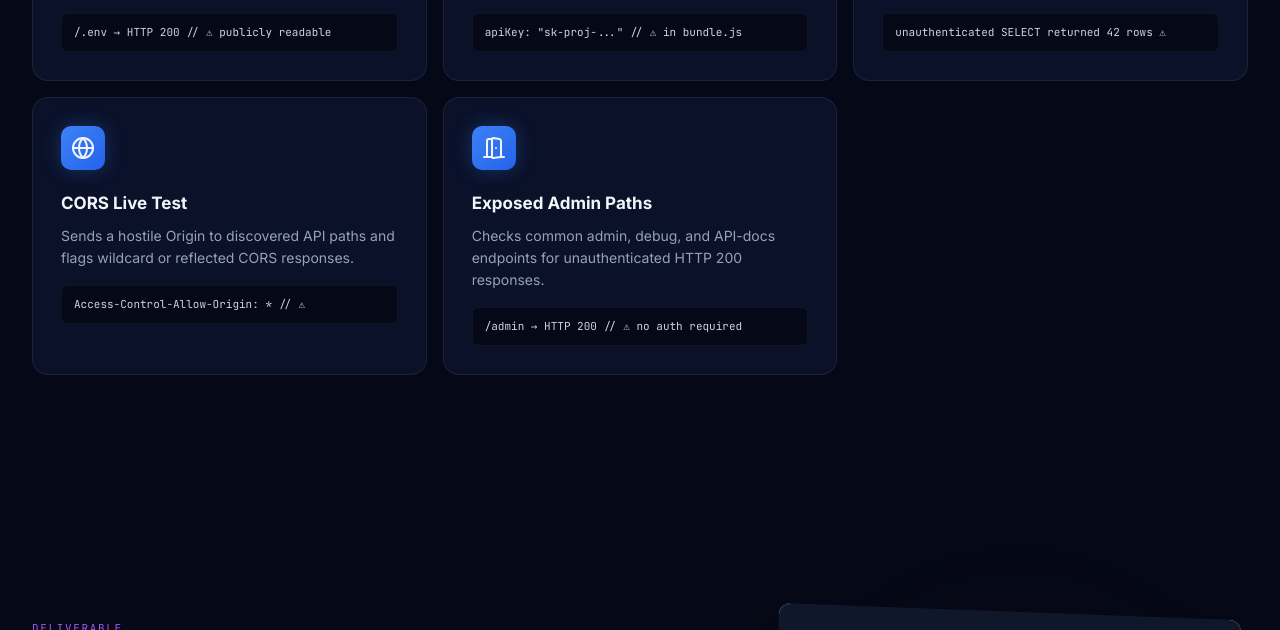
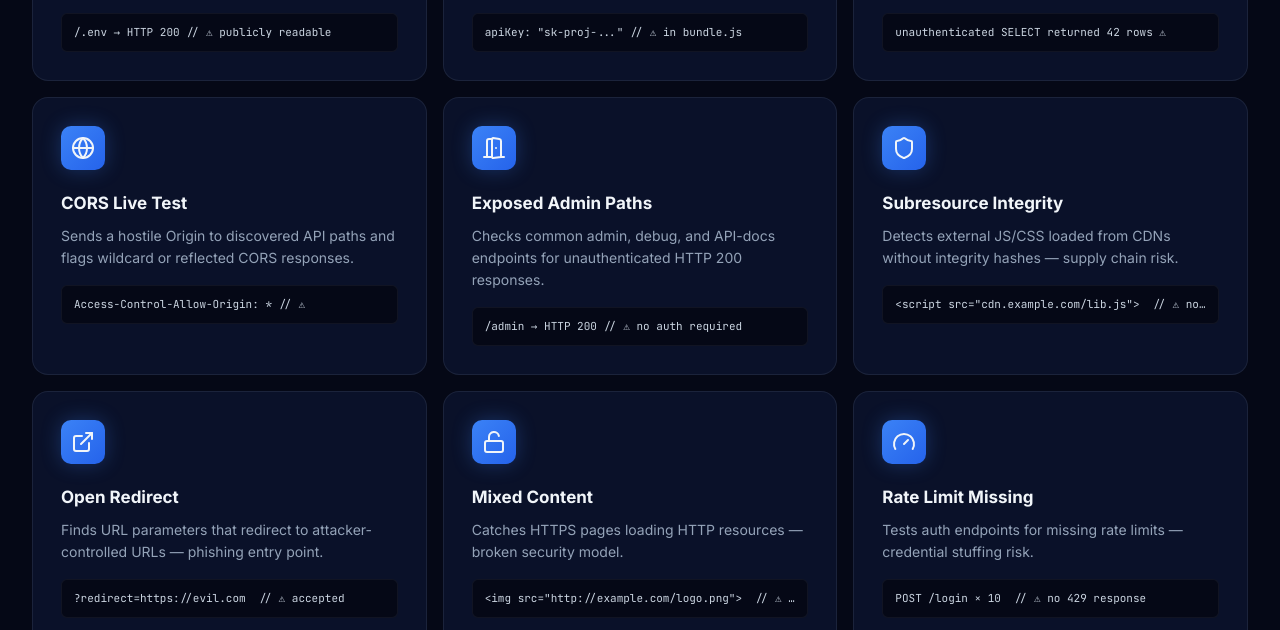
Before and after one commit to getvouch-ai/vouch-cli, a website: page index.html in a window 1280 px wide. Shown: the part 4142-4772 px from the top of the page. Drawn offline with nearby package versions, Linux system fonts and the light colour scheme.

Commit message:
v1.5.6.1 — Update homepage to reflect 22 total checks and add 5 new URL check cards

```diff
--- a/index.html
+++ b/index.html
@@ -1740,9 +1740,9 @@ footer{
 <!-- SECTION E: FEATURE CARDS -->
 <section class="features-section">
   <div class="features-inner">
-    <p class="section-eyebrow centered fade-up">17 SECURITY CHECKS</p>
+    <p class="section-eyebrow centered fade-up">22 SECURITY CHECKS</p>
     <h2 class="features-heading fade-up">We catch what your AI tool ships.</h2>
-    <p class="features-sub fade-up">Every scan covers 17 checks across GitHub repos and live URLs. Every finding includes a fix prompt for your AI tool.</p>
+    <p class="features-sub fade-up">Every scan covers 22 checks across GitHub repos and live URLs. Every finding includes a fix prompt for your AI tool.</p>
 
     <p class="features-group-label fade-up" style="font-family:var(--font-mono);font-size:11px;text-transform:uppercase;letter-spacing:0.15em;color:#94a3b8;margin:32px 0 16px;text-align:center;">GitHub Repository Scanning</p>
     <div class="features-grid">
@@ -1886,6 +1886,46 @@ footer{
         <div class="feature-title">Exposed Admin Paths</div>
         <p class="feature-desc">Checks common admin, debug, and API-docs endpoints for unauthenticated HTTP 200 responses.</p>
         <div class="feature-snippet"><code>/admin &#8594; HTTP 200 // &#9888; no auth required</code></div>
+      </div>
+
+      <!-- URL 9: Subresource Integrity -->
+      <div class="feature-card fade-up">
+        <div class="feature-icon-wrap"><i data-lucide="shield"></i></div>
+        <div class="feature-title">Subresource Integrity</div>
+        <p class="feature-desc">Detects external JS/CSS loaded from CDNs without integrity hashes &#8212; supply chain risk.</p>
+        <div class="feature-snippet"><code>&lt;script src="cdn.example.com/lib.js"&gt;  // &#9888; no integrity</code></div>
+      </div>
+
+      <!-- URL 10: Open Redirect -->
+      <div class="feature-card fade-up">
+        <div class="feature-icon-wrap"><i data-lucide="external-link"></i></div>
+        <div class="feature-title">Open Redirect</div>
+        <p class="feature-desc">Finds URL parameters that redirect to attacker-controlled URLs &#8212; phishing entry point.</p>
+        <div class="feature-snippet"><code>?redirect=https://evil.com  // &#9888; accepted</code></div>
+      </div>
+
+      <!-- URL 11: Mixed Content -->
+      <div class="feature-card fade-up">
+        <div class="feature-icon-wrap"><i data-lucide="lock-open"></i></div>
+        <div class="feature-title">Mixed Content</div>
+        <p class="feature-desc">Catches HTTPS pages loading HTTP resources &#8212; broken security model.</p>
+        <div class="feature-snippet"><code>&lt;img src="http://example.com/logo.png"&gt;  // &#9888; insecure</code></div>
+      </div>
+
+      <!-- URL 12: Rate Limit Missing -->
+      <div class="feature-card fade-up">
+        <div class="feature-icon-wrap"><i data-lucide="gauge"></i></div>
+        <div class="feature-title">Rate Limit Missing</div>
+        <p class="feature-desc">Tests auth endpoints for missing rate limits &#8212; credential stuffing risk.</p>
+        <div class="feature-snippet"><code>POST /login &times; 10  // &#9888; no 429 response</code></div>
+      </div>
+
+      <!-- URL 13: WebSocket Security -->
+      <div class="feature-card fade-up">
+        <div class="feature-icon-wrap"><i data-lucide="radio"></i></div>
+        <div class="feature-title">WebSocket Security</div>
+        <p class="feature-desc">Detects WebSocket endpoints accepting unauthenticated connections or arbitrary origins.</p>
+        <div class="feature-snippet"><code>new WebSocket("wss://app.com/")  // &#9888; no auth</code></div>
       </div>
 
     </div><!-- /url-grid -->
```
